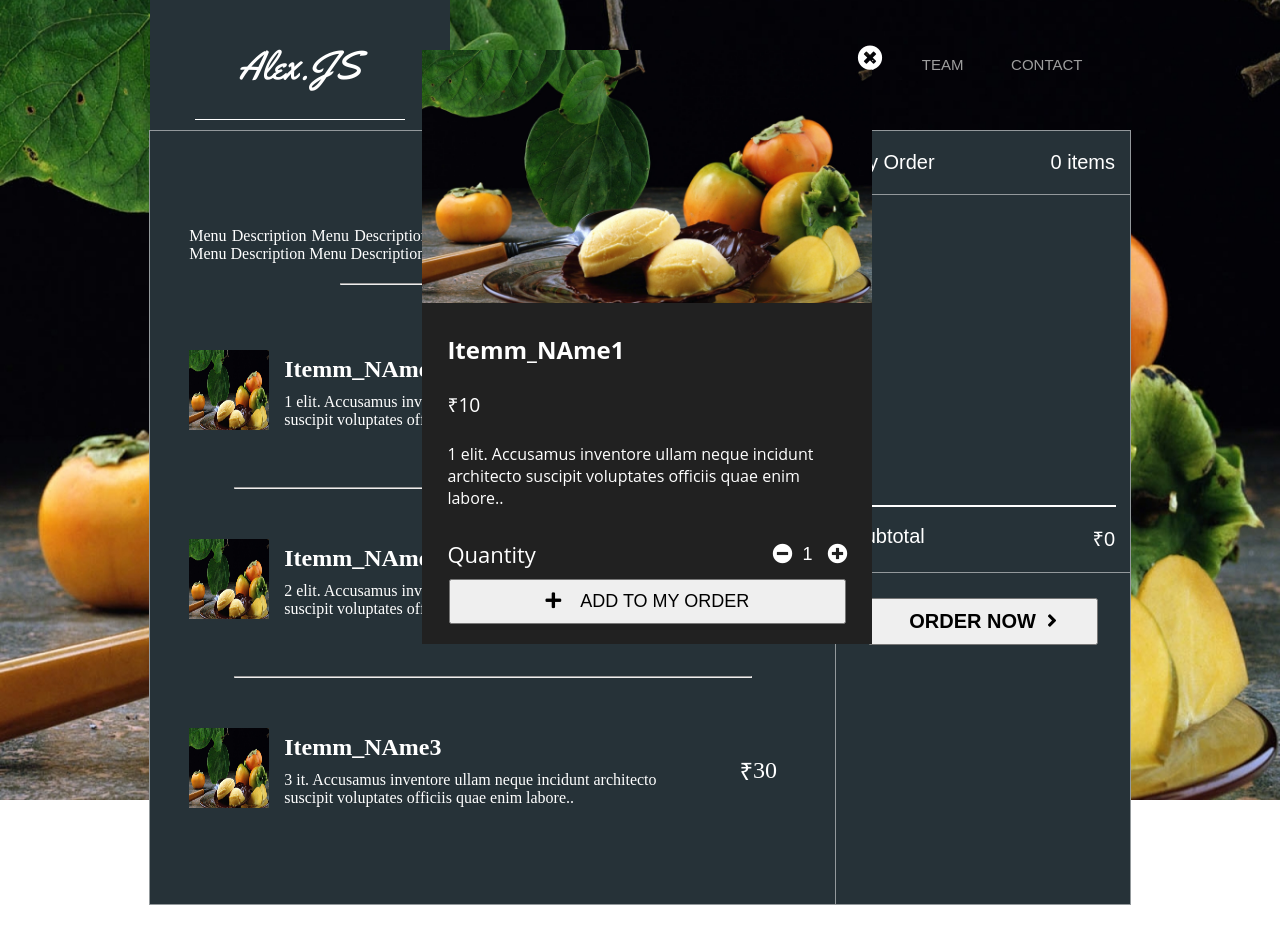
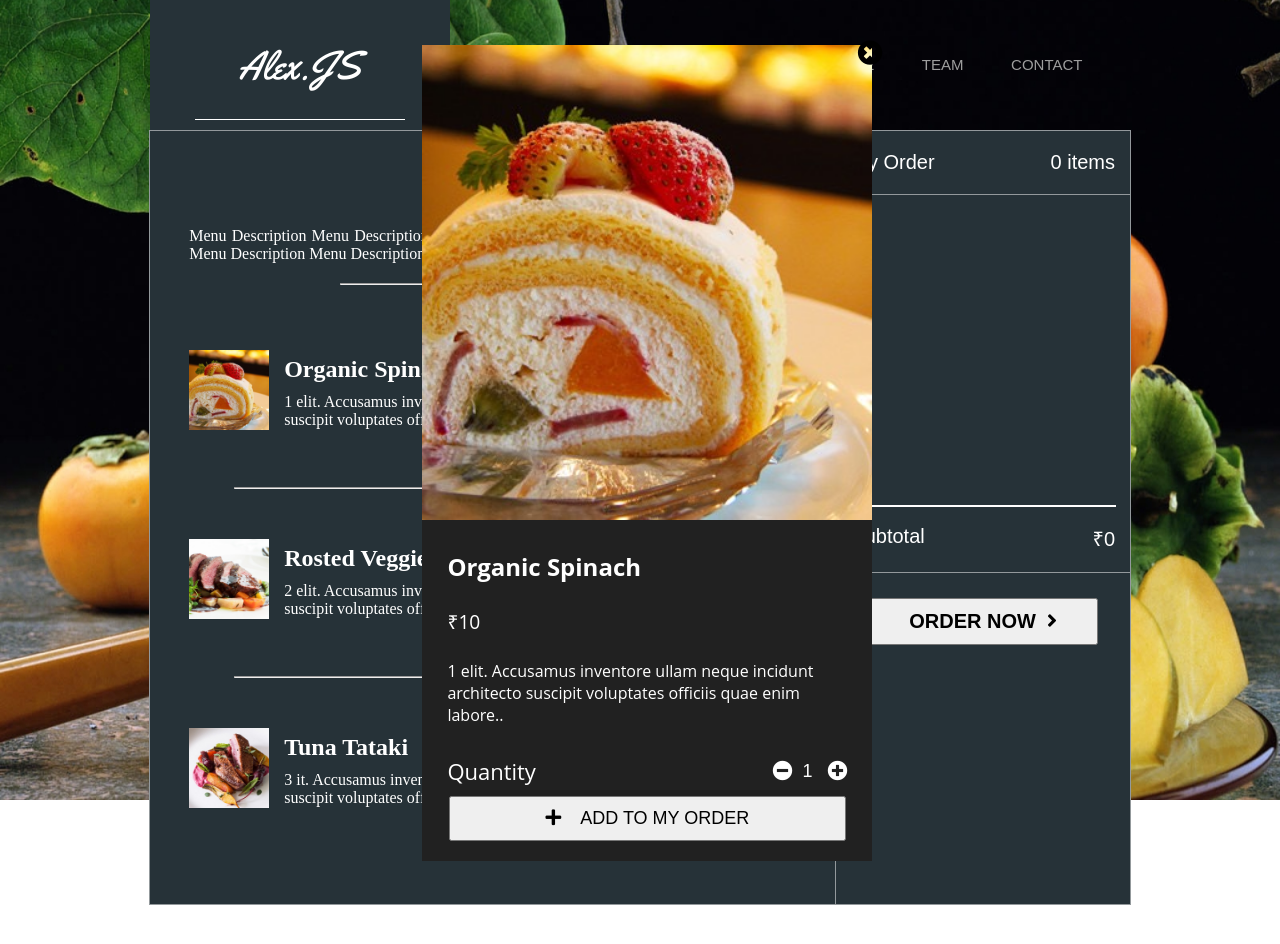
Before and after one commit to 0124hitesh/Fullstack-Project, a plain HTML site: page online_order.html in a window 1280 px wide. Both pictures are taken after a click on the element 492 px from the left and 392 px from the top of the page. Drawn offline with Linux system fonts and the light colour scheme.

Commit message:
@media(351px)

```diff
--- a/online_order.html
+++ b/online_order.html
@@ -124,6 +124,7 @@
         position: absolute;
         top: -5px;
         right: -10px;
+        color: black;
     }
     #order_bar #order_count,#order_bar #total{
         padding: 20px 15px;
@@ -241,11 +242,14 @@
             background-color: #fff;
         }
         #oo #detail{
-            width: 360px;
-            left: 1.5px;
+            width: 350px;
+            left: 5px;
             z-index: 3;
         }
-        #oo #detail img{    width: 360px;}
+        #oo #detail img{
+            width: 350px;
+            height: 250px;
+        }
         #oo #detail .fa-times-circle{
             top: 10px;
             right: 5px;
@@ -279,10 +283,10 @@
 
             <article class="items" onclick="fun(z=this.childNodes)">
                 <picture>
-                    <img src="img/vege1.jpg" alt="">
+                    <img src="img/g2.jpg" alt="">
                 </picture>
                 <article class="desc">
-                    <h2>Itemm_NAme1</h2>
+                    <h2>Organic Spinach</h2>
                     <p>1 elit. Accusamus inventore ullam neque incidunt architecto suscipit voluptates officiis quae enim labore..</p>
                 </article>
                 <span  class="rs sp">₹</span><span class="price sp">10</span>
@@ -291,10 +295,10 @@
             <hr class="hh">
             <article class="items" onclick="fun(z=this.childNodes)">
                 <picture>
-                    <img src="img/vege1.jpg" alt="">
+                    <img src="img/g4.jpg" alt="">
                 </picture>
                 <article class="desc">
-                    <h2>Itemm_NAme2</h2>
+                    <h2>Rosted Veggies</h2>
                     <p>2 elit. Accusamus inventore ullam neque incidunt architecto suscipit voluptates officiis quae enim labore..</p>
                 </article>
                 <span  class="rs sp">₹</span><span class="price sp">20</span>
@@ -303,10 +307,10 @@
             <hr class="hh">
             <article class="items" onclick="fun(z=this.childNodes)">
                 <picture>
-                    <img src="img/vege1.jpg" alt="">
+                    <img src="img/g6.jpg" alt="">
                 </picture>
                 <article class="desc">
-                    <h2>Itemm_NAme3</h2>
+                    <h2>Tuna Tataki</h2>
                     <p>3 it. Accusamus inventore ullam neque incidunt architecto suscipit voluptates officiis quae enim labore..</p>
                 </article>
                 <span  class="rs sp">₹</span><span class="price sp">30</span>
@@ -398,7 +402,7 @@
         var para=document.getElementById('para');
 
         function fun(){
-            box.style.top='50px';
+            box.style.top='45px';
             var itm2=z[3].childNodes;
             itm.innerHTML=itm2[1].innerHTML;
             para.innerHTML=itm2[3].innerHTML;
```
